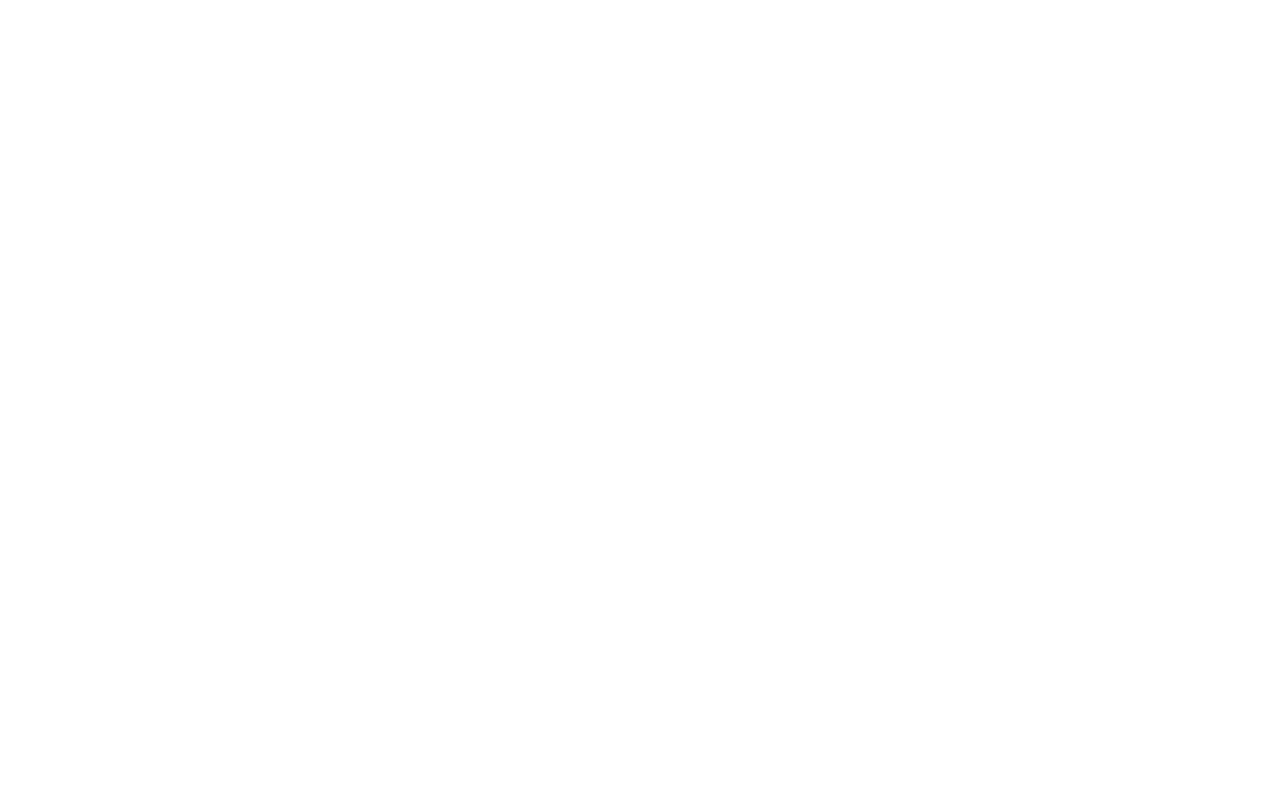
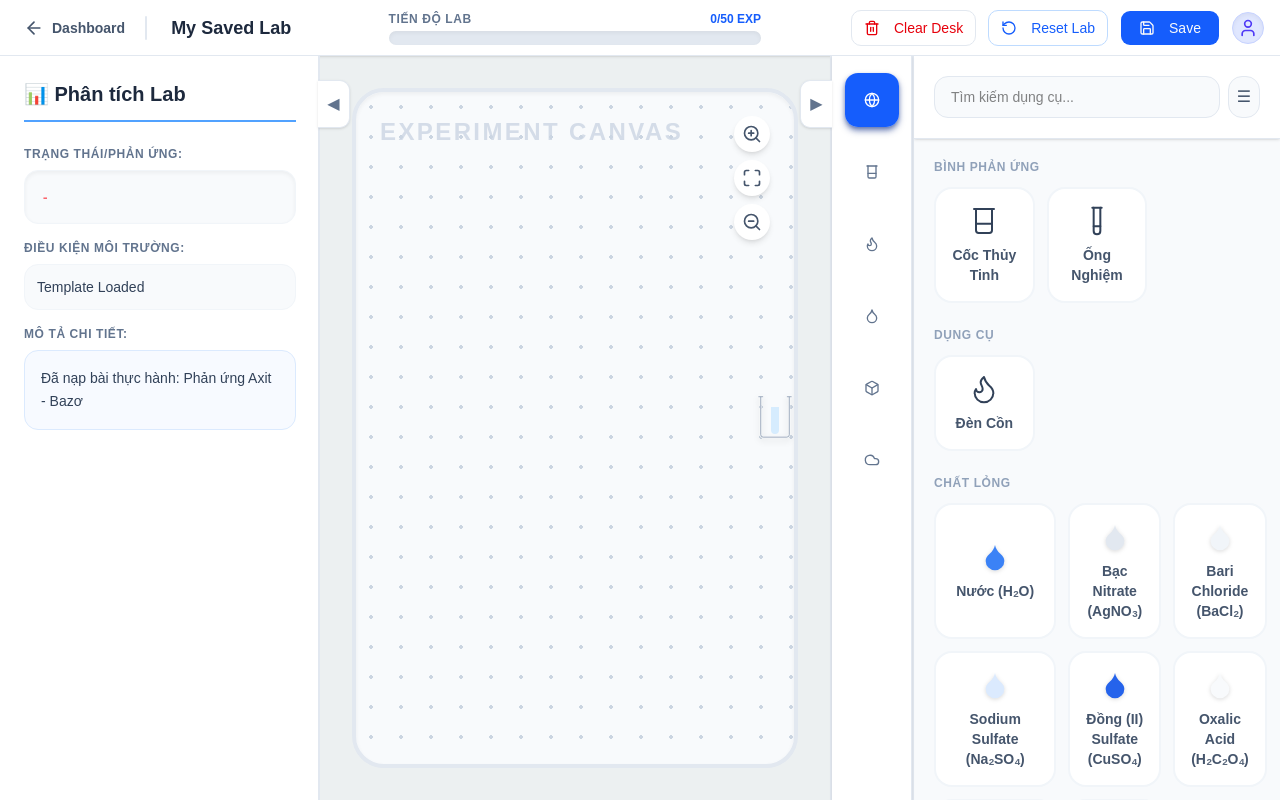
Before and after one commit to PhuNguyen12345/ChemLearn-FE, a React (Vite) app: page /lab-workspace/1 in a window 1280 px wide. Before the commit this address had no page. Built offline with nearby package versions, Linux system fonts and the light colour scheme.

Commit message:
feat: reformat lab header; reformat saving and reset button; introducing xp bar and congratulation modal.

```diff
--- a/package.json
+++ b/package.json
@@ -15,6 +15,7 @@
     "@fontsource-variable/geist": "^5.2.8",
     "@tailwindcss/vite": "^4.2.1",
     "bootstrap": "^5.3.8",
+    "canvas-confetti": "^1.9.4",
     "class-variance-authority": "^0.7.1",
     "clsx": "^2.1.1",
     "lucide-react": "^0.577.0",
--- a/src/App.jsx
+++ b/src/App.jsx
@@ -1,8 +1,6 @@
 
 import "./App.css";
 import { BrowserRouter, Route, Routes } from "react-router-dom";
-import VirtualLab from "./pages/VirtualLab";
-import AdvancedVirtualLab from "./pages/AdvancedVirtualLab";
 import StudentHome from "./pages/student/StudentHome";
 import Missions from "./pages/student/Missions";
 import Leaderboard from "./pages/student/Leaderboard";
@@ -16,6 +14,10 @@
 import AdminLayout from "./components/layout/admin/AdminLayout";
 import AdminDashboard from "./pages/admin/AdminDashboard";
 import VirtualLabPage from "./features/lab/VirtualLabPage";
+import StudyZone from "./pages/student/StudyZone";
+import QuizDashboard from "./pages/student/QuizDashboard";
+import QuizPlayer from "./pages/student/QuizPlayer";
+import LabDashboard from "./features/lab/components/LabDashboard";
 
 function App() {
   return (
@@ -27,13 +29,17 @@
             element={<LandingPage />}
           />
           <Route
-            path="/lab"
-            element={<VirtualLabPage></VirtualLabPage>}
-          ></Route>
+            path="/lab-workspace/:id"
+            element={<VirtualLabPage />}
+          />
           <Route element={<StudentLayout />}>
             <Route path="/student/home" element={<StudentHome />} />
             <Route path="/student/missions" element={<Missions />} />
             <Route path="/student/leaderboard" element={<Leaderboard />} />
+            <Route path="/student/study-zone" element={<StudyZone />} />
+            <Route path="/student/quiz" element={<QuizDashboard />} />
+            <Route path="/student/quiz/:id" element={<QuizPlayer />} />
+            <Route path="/student/virtual-lab" element={<LabDashboard />} />
             {/* Các trang khác của student ném hết vào đây */}
           </Route>
           <Route element={<ParentLayout />}>
--- a/src/features/lab/VirtualLabPage.jsx
+++ b/src/features/lab/VirtualLabPage.jsx
@@ -1,5 +1,7 @@
 import React, { useState, useMemo, useEffect } from 'react';
+import { useNavigate, useParams } from 'react-router-dom';
 import { DndContext, DragOverlay } from '@dnd-kit/core';
+import LabWorkspaceHeader from './components/LabWorkspaceHeader';
 import '/Lab2.css';
 import { Beaker, Box, Cloud, Droplet, Flame, Globe, Trash2 } from 'lucide-react';
 import { Button } from '@/components/ui/button';
@@ -12,6 +14,7 @@
 import { Tooltip, TooltipContent, TooltipProvider, TooltipTrigger } from '@/components/ui/tooltip';
 import DraggableItem from './components/DraggableItem';
 import DragPreview from './components/DragPreview';
+import confetti from 'canvas-confetti';
 
 // ---------------------------------------------------------------------------
 // REACTION_MAP  –  Strategy Pattern / Data-Driven Lookup Dictionary
@@ -239,9 +242,31 @@
 
 
 export default function VirtualLabPage() {
+  const navigate = useNavigate();
+  const { id } = useParams();
   const [inventory, setInventory] = useState(INITIAL_INVENTORY);
   const [searchQuery, setSearchQuery] = useState('');
   const [sidebarView, setSidebarView] = useState('grid');
+
+  const [showModal, setShowModal] = useState(false);
+  const markAsFinished = useLabStore(state => state.markAsFinished);
+  const progress = useLabStore(state => state.progress);
+  const maxScore = useLabStore(state => state.metadata?.max_score) || 50;
+  const score = progress?.score || 0;
+
+  useEffect(() => {
+    if (score >= maxScore && maxScore > 0 && !progress.is_finished) {
+      confetti({
+        particleCount: 150,
+        spread: 80,
+        origin: { y: 0.6 },
+        colors: ['#2563eb', '#fbbf24', '#34d399', '#ef4444'],
+        zIndex: 1000
+      });
+      setShowModal(true);
+      markAsFinished();
+    }
+  }, [score, maxScore, progress.is_finished, markAsFinished]);
 
   const [isLeftOpen, setIsLeftOpen] = useState(true);
   const [isRightOpen, setIsRightOpen] = useState(true);
@@ -513,7 +538,13 @@
   const filtered = filteredInventory.filter(i => i.name.toLowerCase().includes(searchQuery.toLowerCase()));
 
   return (
-    <div style={{ display: 'flex', height: '100%', backgroundColor: '#ecf0f1', overflow: 'hidden', position: 'relative' }} className="w-full">
+    <div className="flex flex-col h-screen w-full overflow-hidden absolute inset-0 z-50">
+      <LabWorkspaceHeader
+        onBack={() => navigate('/student/virtual-lab')}
+        titleText={id === 'new' ? 'Untitled Experiment' : 'My Saved Lab'}
+        labId={id}
+      />
+      <div style={{ display: 'flex', height: '100%', backgroundColor: '#ecf0f1', overflow: 'hidden', position: 'relative' }} className="w-full flex-1">
       <Toaster
         richColors
         toastOptions={{
@@ -528,11 +559,6 @@
         <div style={{ width: isLeftOpen ? '320px' : '0', transition: 'width 0.3s ease', backgroundColor: '#fff', borderRight: '2px solid #e2e8f0', position: 'relative', flexShrink: 0, zIndex: 50 }}>
           <div style={{ display: isLeftOpen ? 'block' : 'none', width: '320px', height: '100%', padding: '24px', boxSizing: 'border-box', overflowY: 'auto' }}>
             <h3 className="text-xl font-bold text-slate-800 border-b-2 border-blue-400 pb-3">📊 Phân tích Lab</h3>
-
-            <div className="flex gap-2 mt-4">
-              <Button size="sm" variant="outline" className="flex-1 border-blue-200 text-blue-600 hover:bg-blue-50" onClick={resetToTemplate}>🔄 Reset</Button>
-              <Button size="sm" variant="default" className="flex-1 bg-blue-600 hover:bg-blue-700 text-white" onClick={serializeLabState}>💾 Lưu</Button>
-            </div>
 
             <div className="mt-6 space-y-4">
               <div>
@@ -653,6 +679,43 @@
           {activeDragItem ? <DragPreview item={activeDragItem} /> : null}
         </DragOverlay>
       </DndContext>
+
+      {/* Celebration Modal */}
+      {showModal && (
+        <div className="fixed inset-0 bg-slate-900/40 backdrop-blur-sm z-[100] flex items-center justify-center animate-in fade-in duration-300">
+          <div className="bg-white rounded-2xl shadow-2xl p-8 max-w-md w-full mx-4 flex flex-col items-center text-center animate-in zoom-in-95 duration-500">
+            <div className="w-24 h-24 bg-amber-100 rounded-full flex items-center justify-center mb-6 shadow-inner animate-bounce">
+              <span className="text-6xl filter drop-shadow-md">🏆</span>
+            </div>
+            <h2 className="text-2xl font-bold text-slate-800 mb-2">Tuyệt vời! Bạn đã phá đảo!</h2>
+            <p className="text-slate-600 mb-8 leading-relaxed">
+              Bạn đã khám phá ra toàn bộ các phương trình phản ứng được yêu cầu trong bài học này.
+              <br/><span className="inline-block mt-3 font-bold text-amber-600 bg-amber-50 px-4 py-1.5 rounded-full shadow-inner">{score} / {maxScore} EXP</span>
+            </p>
+            <div className="flex flex-col sm:flex-row gap-3 w-full">
+              <Button
+                variant="outline"
+                className="flex-1 h-11 border-blue-200 text-blue-600 hover:bg-blue-50 cursor-pointer"
+                onClick={() => setShowModal(false)}
+              >
+                Khám phá tiếp 🧪
+              </Button>
+              <Button
+                className="flex-1 h-11 bg-blue-600 hover:bg-blue-700 text-white cursor-pointer"
+                onClick={() => {
+                  useLabStore.getState().serializeLabState();
+                  setShowModal(false);
+                  navigate('/student/virtual-lab');
+                }}
+              >
+                💾 Về trang chủ
+              </Button>
+            </div>
+          </div>
+        </div>
+      )}
+
+      </div>
     </div>
   );
 }
--- a/src/features/lab/components/LabDashboard.jsx
+++ b/src/features/lab/components/LabDashboard.jsx
@@ -1,4 +1,5 @@
 import React, { useState } from 'react';
+import { useNavigate } from 'react-router-dom';
 import { Search, Plus, Beaker, MoreVertical, Edit2, Trash, Copy, FlaskConical, Sparkles, Zap } from 'lucide-react';
 
 /* ─────────────────────────────────────────────────────────
@@ -42,7 +43,8 @@
 /* ─────────────────────────────────────────────────────────
    Main Component
 ───────────────────────────────────────────────────────── */
-const LabDashboard = ({ onOpenLab }) => {
+const LabDashboard = () => {
+  const navigate = useNavigate();
   const [searchQuery,  setSearchQuery]  = useState('');
   const [activeMenuId, setActiveMenuId] = useState(null);
 
@@ -113,7 +115,7 @@
 
             {/* Create button — Emerald tactile */}
             <button
-              onClick={() => onOpenLab('new')}
+              onClick={() => navigate('/lab-workspace/new')}
               className="flex items-center justify-center gap-2 px-6 py-3 bg-emerald-400 hover:bg-emerald-500 text-white font-black rounded-2xl border-b-4 border-emerald-700 hover:border-emerald-800 active:border-b active:translate-y-1 transition-all duration-150 shadow-lg shadow-emerald-500/30 shrink-0 text-sm"
             >
               <Plus className="w-5 h-5" />
@@ -143,7 +145,7 @@
 
           {/* ── CREATE NEW card ── */}
           <div
-            onClick={() => onOpenLab('new')}
+            onClick={() => navigate('/lab-workspace/new')}
             className="group bg-indigo-50 rounded-3xl border-4 border-dashed border-indigo-300 hover:border-indigo-500 hover:bg-indigo-100/70 hover:-translate-y-2 hover:shadow-[0_10px_28px_rgba(99,102,241,0.3)] transition-all duration-300 flex flex-col items-center justify-center p-8 cursor-pointer aspect-[4/3] min-h-[200px]"
           >
             <div className="w-20 h-20 rounded-3xl bg-indigo-200 group-hover:bg-indigo-300 flex items-center justify-center mb-4 transition-all duration-300 shadow-inner shadow-indigo-300/50 group-hover:scale-110 group-hover:rotate-3">
@@ -159,7 +161,7 @@
           {filteredLabs.map((lab) => (
             <div
               key={lab.id}
-              onClick={() => onOpenLab(lab.id)}
+              onClick={() => navigate('/lab-workspace/' + lab.id)}
               className="group bg-white rounded-3xl border-2 border-slate-100 border-b-4 border-b-slate-200 shadow-sm hover:shadow-xl hover:-translate-y-2 hover:border-indigo-200 hover:border-b-indigo-300 transition-all duration-300 cursor-pointer flex flex-col overflow-hidden relative"
             >
               {/* ── Gradient Thumbnail ── */}
--- a/src/features/lab/components/LabWorkspaceHeader.jsx
+++ b/src/features/lab/components/LabWorkspaceHeader.jsx
@@ -1,10 +1,30 @@
 import React, { useState } from 'react';
-import { ArrowLeft, CheckCircle2, User, Edit3, Trash2 } from 'lucide-react';
+import { ArrowLeft, CheckCircle2, User, Edit3, Trash2, Save, RefreshCw, RotateCcw } from 'lucide-react';
 import { Button } from '@/components/ui/button';
+import { useLabStore } from '../stores/useLabStore';
 
 const LabWorkspaceHeader = ({ onBack, titleText = "Untitled Experiment" }) => {
   const [title, setTitle] = useState(titleText);
   const [isEditing, setIsEditing] = useState(false);
+  const [saveState, setSaveState] = useState('idle'); // 'idle' | 'saving' | 'saved'
+  const { serializeLabState, clearWorkspace, resetToTemplate } = useLabStore();
+  const score = useLabStore(state => state.progress?.score || 0);
+  const maxScore = useLabStore(state => state.metadata?.max_score || 50);
+  const percentage = Math.min((score / maxScore) * 100, 100);
+  const isFinished = percentage === 100;
+
+  const handleSave = () => {
+    if (saveState !== 'idle') return;
+    setSaveState('saving');
+    // Fake API call delay
+    setTimeout(() => {
+      serializeLabState();
+      setSaveState('saved');
+      setTimeout(() => {
+        setSaveState('idle');
+      }, 1500);
+    }, 800);
+  };
 
   const handleTitleSubmit = (e) => {
     if (e.key === 'Enter') {
@@ -15,7 +35,7 @@
   return (
     <div className="h-14 w-full bg-white border-b border-slate-200 shadow-sm flex items-center justify-between px-4 z-50 shrink-0 relative">
 
-      {/* Left: Back Button & Logo */}
+      {/* Left: Back Button & Title */}
       <div className="flex items-center gap-2 w-1/3">
         <button
           onClick={onBack}
@@ -25,10 +45,8 @@
           <ArrowLeft className="w-5 h-5 group-hover:-translate-x-0.5 transition-transform" />
           <span className="font-bold text-sm hidden sm:block">Dashboard</span>
         </button>
-      </div>
-
-      {/* Center: Editable Title */}
-      <div className="flex items-center justify-center w-1/3">
+        <div className="h-6 w-[2px] bg-slate-200 mx-1 rounded-full hidden sm:block"></div>
+        <div className="flex items-center">
           {isEditing ? (
             <input
               autoFocus
@@ -37,33 +55,87 @@
               onChange={(e) => setTitle(e.target.value)}
               onBlur={() => setIsEditing(false)}
               onKeyDown={handleTitleSubmit}
-            className="text-lg font-bold text-center text-slate-800 bg-slate-50 border-b-2 border-indigo-500 focus:outline-none px-2 py-0.5 rounded-t-md min-w-[200px]"
+              className="text-base sm:text-lg font-bold text-slate-800 bg-slate-50 border-b-2 border-indigo-500 focus:outline-none px-2 py-0.5 rounded-t-md min-w-[200px]"
             />
           ) : (
             <div
               onClick={() => setIsEditing(true)}
               className="group flex items-center gap-2 cursor-pointer px-3 py-1 rounded-md hover:bg-slate-100 transition-colors"
             >
-            <h2 className="text-lg font-bold text-slate-800 truncate max-w-[300px]">{title}</h2>
-            <Edit3 className="w-4 h-4 text-slate-300 group-hover:text-indigo-500 transition-colors opacity-0 group-hover:opacity-100" />
+              <h2 className="text-base sm:text-lg font-bold text-slate-800 truncate max-w-[200px] xl:max-w-[300px]">{title}</h2>
+              <Edit3 className="w-4 h-4 text-slate-400 group-hover:text-indigo-500 transition-colors opacity-0 group-hover:opacity-100" />
             </div>
           )}
         </div>
+      </div>
+
+      {/* Center: EXP Progress Bar */}
+      <div className="flex items-center justify-center w-1/3">
+        <div className="w-full max-w-sm flex flex-col items-center gap-1">
+          <div className="flex items-center justify-between w-full text-xs font-bold text-slate-500">
+            <span className="uppercase tracking-wider">Tiến độ Lab</span>
+            <span className={`transition-colors duration-300 ${isFinished ? "text-amber-500" : "text-blue-600"} flex items-center gap-1`}>
+              {isFinished && "⭐"} {score}/{maxScore} EXP
+            </span>
+          </div>
+          <div className="h-3.5 w-full bg-slate-200 rounded-full p-0.5 shadow-inner relative overflow-hidden">
+            <div
+              className={`h-full rounded-full transition-all duration-500 ease-out relative ${
+                isFinished
+                  ? 'bg-gradient-to-b from-amber-300 to-amber-500 shadow-[0_0_10px_rgba(251,191,36,0.8)]'
+                  : 'bg-gradient-to-b from-blue-400 to-blue-600'
+              }`}
+              style={{ width: `${percentage}%`, minWidth: percentage > 0 ? '1.5rem' : '0' }}
+            >
+              {/* Glossy Jelly Highlight overlay */}
+              <div className="absolute top-0 left-0 right-0 h-1/2 bg-white/30 rounded-t-full" />
+            </div>
+          </div>
+        </div>
+      </div>
 
       {/* Right: Actions, Cloud Save & Avatar */}
-      <div className="flex items-center justify-end gap-3 w-1/3">
+      <div className="flex items-center justify-end gap-3 w-[45%]">
         <Button
           variant="outline"
           className="text-destructive hover:bg-red-50 hover:text-red-600 border-slate-200 h-9 px-3"
-          onClick={() => window.dispatchEvent(new Event('clear-lab-desk'))}
+          onClick={clearWorkspace}
         >
           <Trash2 className="w-4 h-4 mr-2" /> Clear Desk
         </Button>
 
-        <div className="hidden sm:flex items-center gap-2 text-emerald-600 bg-emerald-50 px-3 py-1.5 rounded-full border border-emerald-100 h-9">
-          <CheckCircle2 className="w-4 h-4" />
-          <span className="text-xs font-bold uppercase tracking-wide">Saved</span>
-        </div>
+        <Button
+          variant="outline"
+          className="text-blue-600 hover:bg-blue-50 border-blue-200 h-9 px-3"
+          onClick={resetToTemplate}
+        >
+          <RotateCcw className="w-4 h-4 mr-2" /> Reset Lab
+        </Button>
+
+        <Button
+          variant="default"
+          className={`h-9 px-4 transition-all duration-300 min-w-[100px] ${
+            saveState === 'saved'
+              ? 'bg-emerald-500 hover:bg-emerald-600'
+              : 'bg-blue-600 hover:bg-blue-700'
+          }`}
+          onClick={handleSave}
+          disabled={saveState === 'saving'}
+        >
+          {saveState === 'saving' ? (
+            <>
+              <RefreshCw className="w-4 h-4 mr-2 animate-spin" /> Saving...
+            </>
+          ) : saveState === 'saved' ? (
+            <>
+              <CheckCircle2 className="w-4 h-4 mr-2" /> Saved
+            </>
+          ) : (
+            <>
+              <Save className="w-4 h-4 mr-2" /> Save
+            </>
+          )}
+        </Button>
 
         <div className="w-8 h-8 rounded-full bg-indigo-100 border border-indigo-200 flex items-center justify-center text-indigo-600 font-bold overflow-hidden shadow-inner cursor-pointer hover:ring-2 hover:ring-indigo-300 transition-all">
           {/* Mock Avatar */}
--- a/src/features/lab/data/mockAxitBazo.json
+++ b/src/features/lab/data/mockAxitBazo.json
@@ -5,7 +5,8 @@
     "title": "Phản ứng Axit - Bazơ",
     "description": "Thực hành phản ứng trung hòa và các phản ứng đặc trưng của axit mạnh với bazơ, muối. Khám phá sự đổi màu và hiện tượng sủi bọt/kết tủa.",
     "category": "AXIT_BAZO",
-    "difficulty": "EASY"
+    "difficulty": "EASY",
+    "max_score": 50
   },
   "config": {
     "sidebar_locked": false,
--- a/src/features/lab/stores/useLabStore.js
+++ b/src/features/lab/stores/useLabStore.js
@@ -84,6 +84,13 @@
     return {};
   }),
 
+  markAsFinished: () => set((state) => ({
+    progress: {
+      ...state.progress,
+      is_finished: true
+    }
+  })),
+
   // Set explicitly (for one-off usages)
   setReactionInfo: (info) => set({ reactionInfo: info }),
 
--- a/src/pages/student/QuizDashboard.jsx
+++ b/src/pages/student/QuizDashboard.jsx
@@ -1,4 +1,5 @@
 import React from 'react';
+import { useNavigate } from 'react-router-dom';
 import {
   PlayCircle,
   Clock,
@@ -89,7 +90,8 @@
   }
 ];
 
-const QuizDashboard = ({ onPlayQuiz }) => {
+const QuizDashboard = () => {
+  const navigate = useNavigate();
   return (
     <div className="w-full h-full bg-slate-50 overflow-y-auto pb-12">
 
@@ -153,7 +155,7 @@
             return (
               <div
                 key={quiz.id}
-                onClick={() => onPlayQuiz(quiz.id)}
+                onClick={() => navigate(`/student/quiz/${quiz.id}`)}
                 className="group bg-white rounded-[2.5rem] border-2 border-slate-100 border-b-[6.5px] border-b-slate-200 shadow-sm hover:shadow-xl hover:border-b-2 hover:translate-y-1 transition-all duration-300 cursor-pointer p-7 flex flex-col relative overflow-hidden"
               >
                 {/* Background Decoration - Static classes used here */}
```
Also changed, not shown: src/components/layout/student/Sidebar.jsx (+7 -19 lines), src/components/layout/student/StudentLayout.jsx (+4 -69 lines), 1 other file (tests, documents, lock files or other folders). Lines whose indentation alone changed are shown as unchanged.
